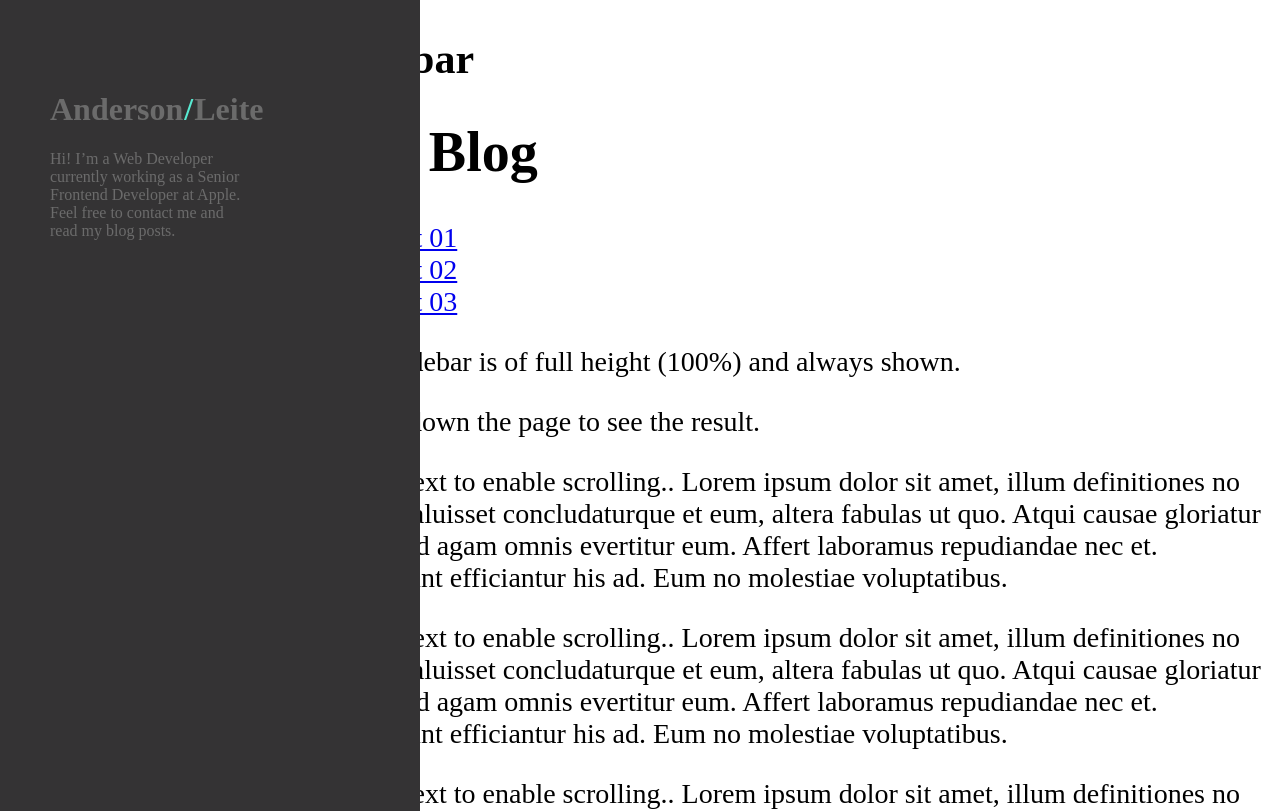
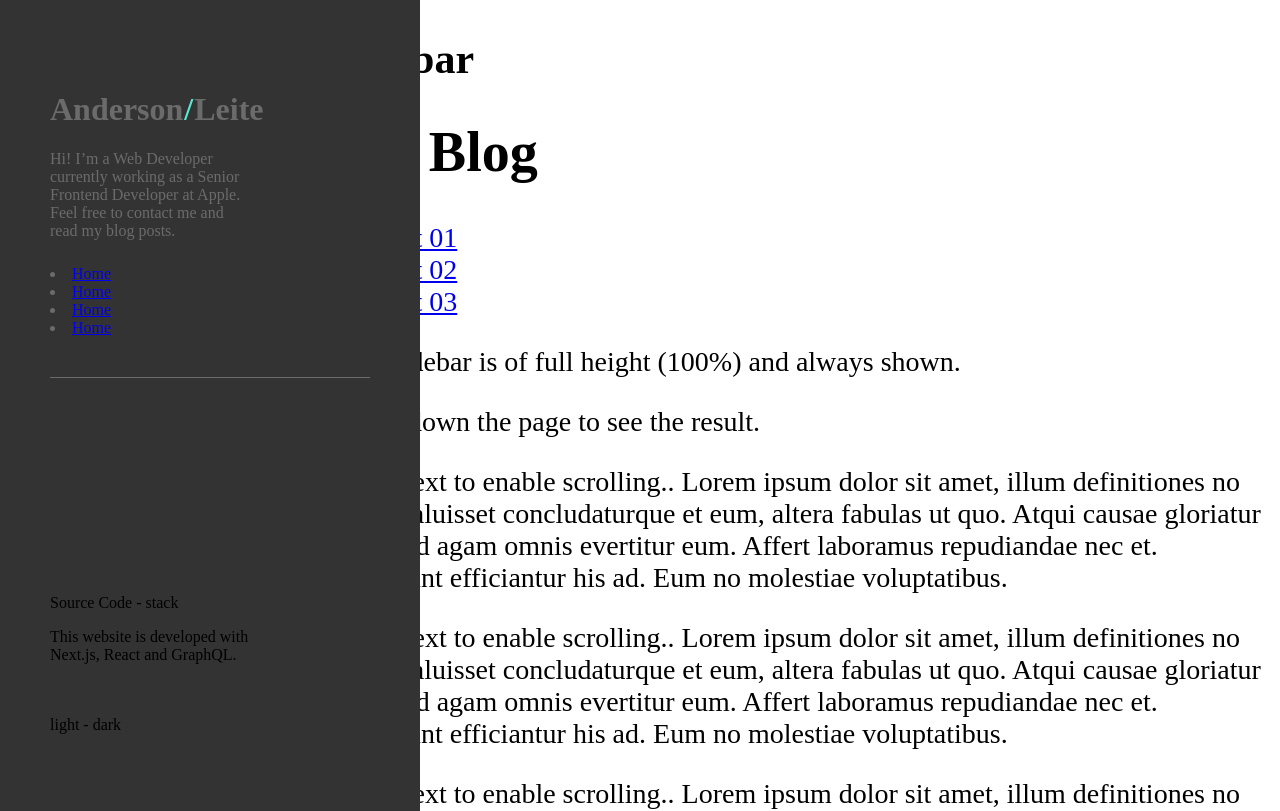
Before and after one commit to andersonleite/andersonleite.github.com, a Next.js app: page /blog in a window 1280 px wide. Shown: the top 811 px of the page. Built offline with nearby package versions, Linux system fonts and the light colour scheme.

Commit message:
Add Info and Switcher components.

```diff
--- /dev/null
+++ b/components/Info.js
@@ -0,0 +1,11 @@
+import InfoStyle from "./styles/InfoStyle";
+
+const Info = () => (
+  <InfoStyle>
+    <p>Source Code<span> - </span>stack</p>
+    <p>This website is developed with <br />
+      Next.js, React and GraphQL.</p>
+  </InfoStyle>
+)
+
+export default Info
--- a/components/Layout.js
+++ b/components/Layout.js
@@ -1,11 +1,17 @@
 import Intro from "../components/Intro";
 import SidenavStyle from "./styles/SidenavStyle";
 import MainStyle from "./styles/MainStyle";
+import Links from "./Links";
+import Info from "./Info";
+import ThemeSwitch from "./ThemeSwitch";
 
 const Layout = props => (
   <>
     <SidenavStyle>
-      <Intro/>
+      <Intro />
+      <Links />
+      <Info />
+      <ThemeSwitch />
     </SidenavStyle>
     <MainStyle>
       <h2>Sidebar</h2>
--- /dev/null
+++ b/components/Links.js
@@ -0,0 +1,14 @@
+import LinksStyle from "./styles/LinksStyle";
+
+const Links = () => (
+  <LinksStyle>
+    <nav>
+      <li><a href="#">Home</a></li>
+      <li><a href="#">Home</a></li>
+      <li><a href="#">Home</a></li>
+      <li><a href="#">Home</a></li>
+    </nav>
+  </LinksStyle>
+)
+
+export default Links
--- /dev/null
+++ b/components/ThemeSwitch.js
@@ -0,0 +1,9 @@
+import ThemeSwitchStyle from "./styles/ThemeSwitchStyle";
+
+const ThemeSwitch = () => (
+  <ThemeSwitchStyle>
+    <p>light<span> - </span>dark</p>
+  </ThemeSwitchStyle>
+)
+
+export default ThemeSwitch
--- a/components/reset.js
+++ b/components/reset.js
@@ -18,6 +18,9 @@ const reset = `
     font-size: 100%;
     font: inherit;
     vertical-align: baseline;
+  }
+  ul, nav {
+    list-style: none;
   }`
 
 export default reset
--- /dev/null
+++ b/components/styles/InfoStyle.js
@@ -0,0 +1,9 @@
+import styled from "styled-components";
+
+const InfoStyle = styled.div`
+    bottom: 0;
+    position: fixed;
+    margin-bottom: 120px;
+`
+
+export default InfoStyle
--- a/components/styles/IntroStyle.js
+++ b/components/styles/IntroStyle.js
@@ -3,7 +3,7 @@ import theme from "../colors";
 
 const IntroStyle = styled.div`
   color: ${theme.grey_light};
-
+  margin-bottom: 25px;
   span {
     color: ${theme.green};
     padding-left: 1px;
--- /dev/null
+++ b/components/styles/LinksStyle.js
@@ -0,0 +1,10 @@
+import styled from "styled-components";
+import theme from "../colors";
+
+const LinksStyle = styled.nav`
+  color: ${theme.grey_light};
+  border-bottom: 1px solid ${theme.grey_light};
+  padding-bottom: 40px;
+`
+
+export default LinksStyle
--- /dev/null
+++ b/components/styles/ThemeSwitchStyle.js
@@ -0,0 +1,9 @@
+import styled from "styled-components";
+
+const InfoStyle = styled.div`
+    bottom: 0;
+    position: fixed;
+    margin-bottom: 50px;
+`
+
+export default InfoStyle
--- a/pages/index.js
+++ b/pages/index.js
@@ -30,15 +30,14 @@ const GlobalStyle = createGlobalStyle`
   }
   a {
     text-decoration: none;
+    color: ${theme.green};
   }
 `;
 
 const Index = () => (
   <div>
     <GlobalStyle />
-    <Layout>
-
-    </Layout>
+    <Layout />
   </div>
 )
 
```
